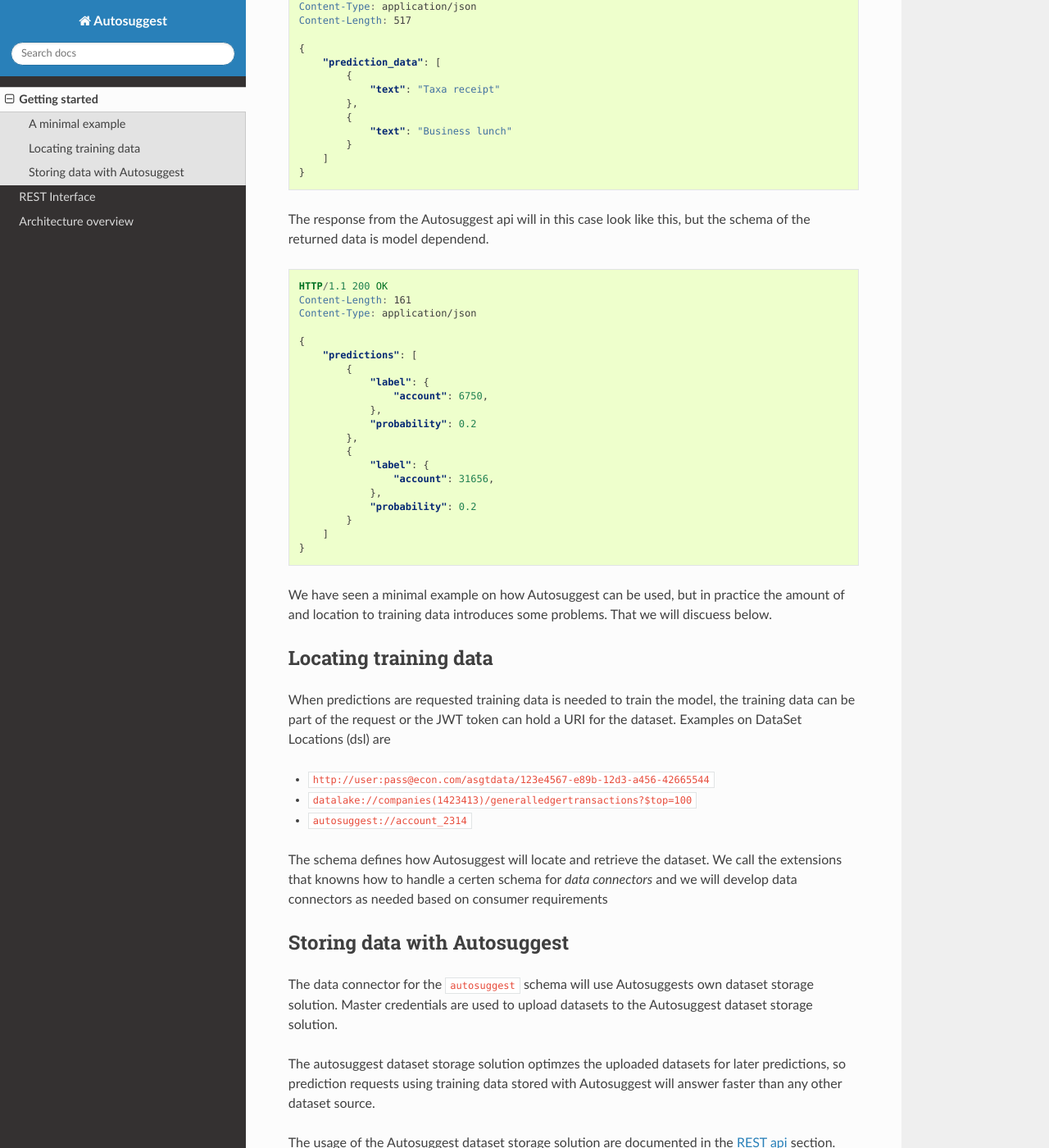
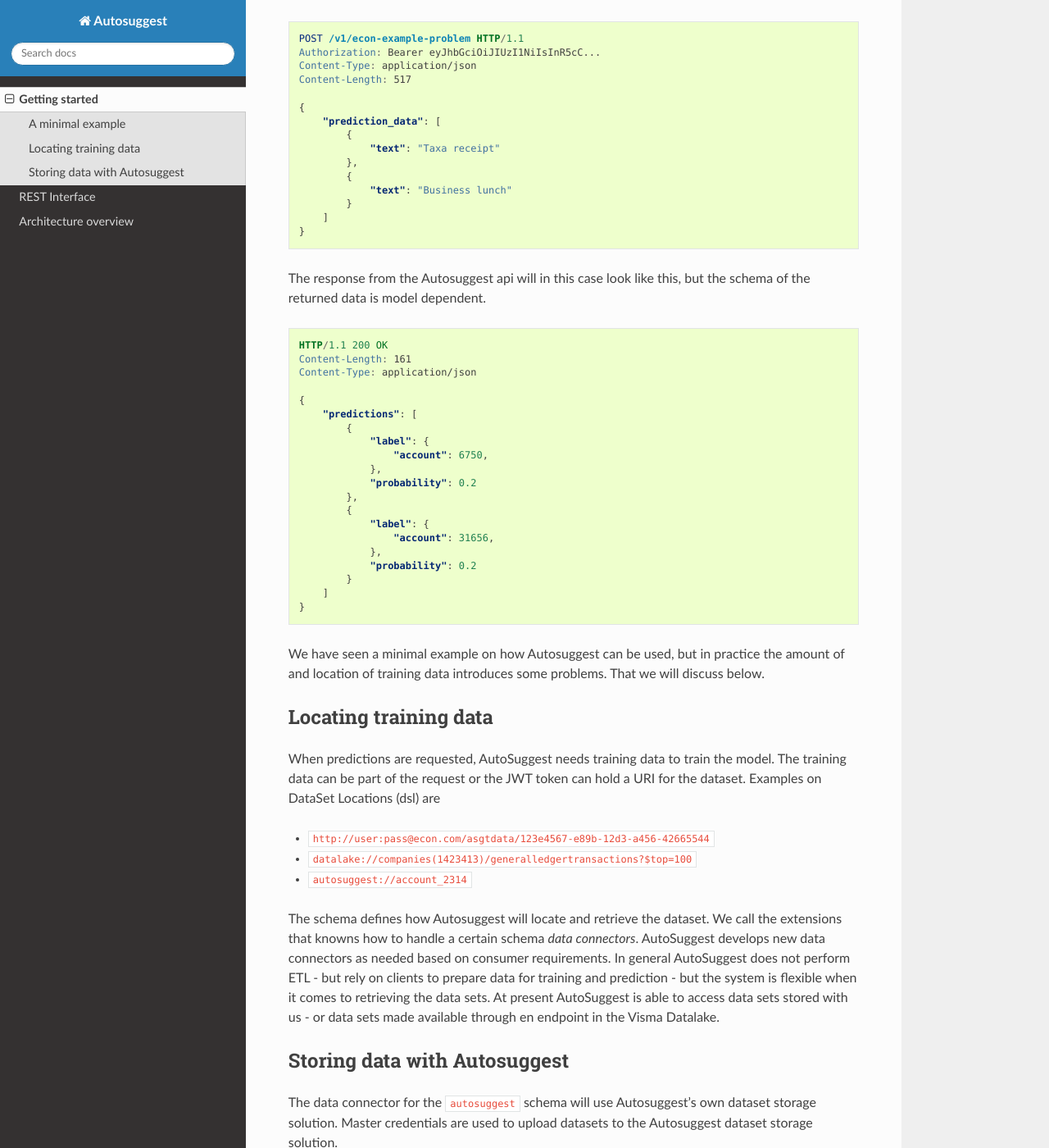
Before and after one commit to e-conomic/vml-docs, a Sphinx documentation site: the page built from docs/source/getting_started.rst, in a window 1280 px wide and 1400 px high, scrolled down 1121 px. Shown: the whole window at 82% size. Built offline with Sphinx 7.4.7 and the Read the Docs theme 2.0.0, drawn with Linux system fonts in a browser that asks for light colours; some of the changed text lies outside the part shown.

Commit message:
fixing typos and adding a little detail

```diff
--- a/docs/source/getting_started.rst
+++ b/docs/source/getting_started.rst
@@ -2,17 +2,17 @@
 ===============
 The machine learning team team builds and hosts machine learning
 solutions used for automated decision making within Visma's line of ERP
-systems. The machine learning models are available via a moden :ref:`REST
+systems. The machine learning models are available via a modern :ref:`REST
 api<restapi-label>` that will be described in detail later in this document.
 
 A minimal example
 -----------------
-So we have a consumer(a Visma ERP) -- e-conomic -- that wants to map text
+So we have a consumer(a Visma ERP) -- we'll use e-conomic in this example -- that wants to map text
 entries to general ledger accounts. They contacted our team about the problem
 and now our data science guys have developed and uploaded a model that maps
 text to general ledger accounts.
 
-The consumer has recieved a pair of master credentials
+The consumer has received a set of master credentials
 
 .. sourcecode:: none
 
@@ -20,10 +20,13 @@
    secret:   N1YiI6ImFjY291bnRfMTIzIi
 
 which is used to issue `JWT tokens <https://jwt.io>`_ (authorization headers)
-to end users. When e-conomic issue a auth token to an end user it is important
-that they set the :code:`iss` claim, so Autosuggest can identify and verify
+to end users. JWT tokens allow e-conomic to share access to AutoSuggest with e.g.
+web clients directly without revealing the master credentials.
+
+When e-conomic issues an auth token to an end user they
+set the :code:`iss` claim, so Autosuggest can identify and verify
 the issuer. If the issuer is a known consumer of Autosuggest and the signature
-can be verified custom claims in the content of the JWT token are used by
+can be verified, custom claims (fields) in the content of the JWT token are used by
 Autosuggest, an example being :code:`dsl` that describes the location of a
 dataset. Below is an example in python genereting a JWT token with the
 given master credentials, this token will expire 01/01/2017.
@@ -44,7 +47,7 @@
    token = jwt.encode(content, 'N1YiI6ImFjY291bnRfMTIzIi').decode()
    print(token)
 
-the variable :code:`token` is a string :code:`eyJhbGciOiJIUzI1NiIsInR5cC...`
+The variable :code:`token` is a string :code:`eyJhbGciOiJIUzI1NiIsInR5cC...`
 that an end user or e-conomic can use to authenticate against the Autosuggest
 prediction related endpoints, the token is transfered in the Authorization
 header and uses the Bearer schema, a request could look like this
@@ -68,7 +71,7 @@
    }
 
 The response from the Autosuggest api will in this case look like this, but
-the schema of the returned data is model dependend.
+the schema of the returned data is model dependent.
 
 .. sourcecode:: http
 
@@ -94,15 +97,15 @@
    }
 
 We have seen a minimal example on how Autosuggest can be used, but in practice
-the amount of and location to training data introduces some problems. That we
-will discuess below.
+the amount of and location of training data introduces some problems. That we
+will discuss below.
 
 
 Locating training data
 ----------------------
 
-When predictions are requested training data is needed to train the model,
-the training data can be part of the request or the JWT token can hold
+When predictions are requested, AutoSuggest needs training data to train the model.
+The training data can be part of the request or the JWT token can hold
 a URI for the dataset. Examples on DataSet Locations (dsl) are
 
 - :code:`http://user:pass@econ.com/asgtdata/123e4567-e89b-12d3-a456-42665544`
@@ -110,15 +113,19 @@
 - :code:`autosuggest://account_2314`
 
 The schema defines how Autosuggest will locate and retrieve the dataset.
-We call the extensions that knowns how to handle a certen schema for *data
-connectors* and we will develop data connectors as needed based on consumer
-requirements
-
+We call the extensions that knowns how to handle a certain schema *data
+connectors*. AutoSuggest develops new data connectors as needed based on consumer
+requirements.
+In general AutoSuggest does not perform ETL - but rely on clients to prepare
+data for training and prediction - but the system is flexible when it comes to
+retrieving the data sets.
+At present AutoSuggest is able to access data sets stored with us
+- or data sets made available through en endpoint in the Visma Datalake.
 
 Storing data with Autosuggest
 -----------------------------
 
-The data connector for the :code:`autosuggest` schema will use Autosuggests
+The data connector for the :code:`autosuggest` schema will use Autosuggest's
 own dataset storage solution. Master credentials are used to upload datasets
 to the Autosuggest dataset storage solution.
 
```
